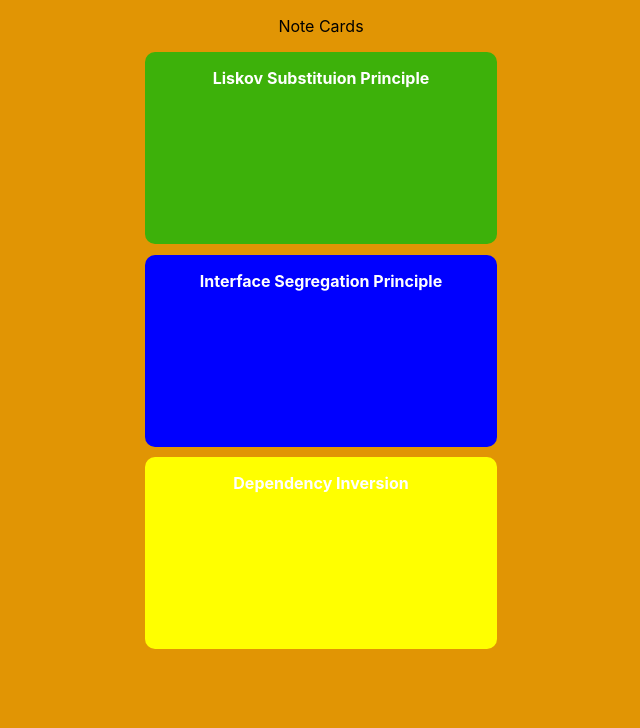
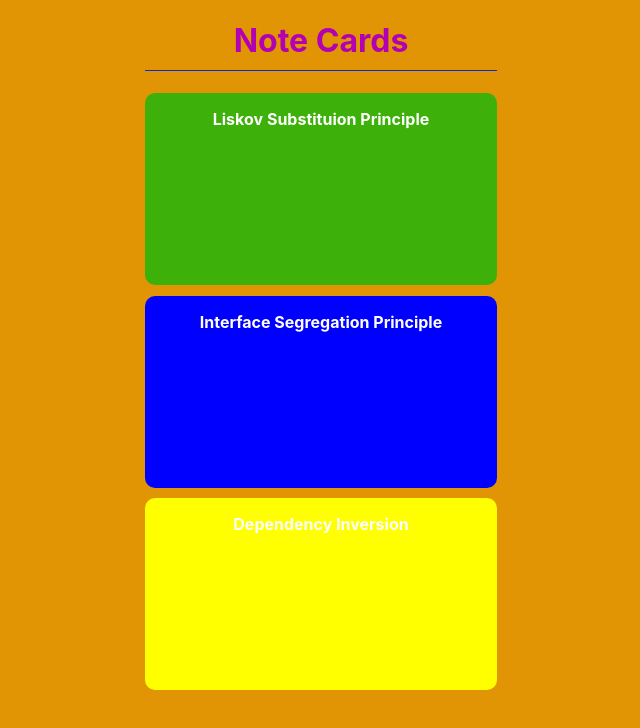
Before and after one commit to michael-mcmasters/Notecards, a React (Create React App) app: page / in a window 1280 px wide. Shown: the top 728 px of the page, without its empty margins (319-959 px from the left). Built offline with nearby package versions, Linux system fonts and the light colour scheme.

Commit message:
Style header and add border

```diff
--- a/src/App.css
+++ b/src/App.css
@@ -38,3 +38,9 @@
     transform: rotate(360deg);
   }
 }
+
+.title {
+  color: rgb(179, 0, 179);
+  padding-bottom: 10px;
+  border-bottom: 1px solid rgb(6, 45, 219);
+}
--- a/src/App.js
+++ b/src/App.js
@@ -24,7 +24,7 @@ function App() {
 
   return (
     <div className="App">
-      <p>Note Cards</p>
+      <h1 className="title">Note Cards</h1>
       {cards.map(c => (
         <Card
           key={c.id}
```
